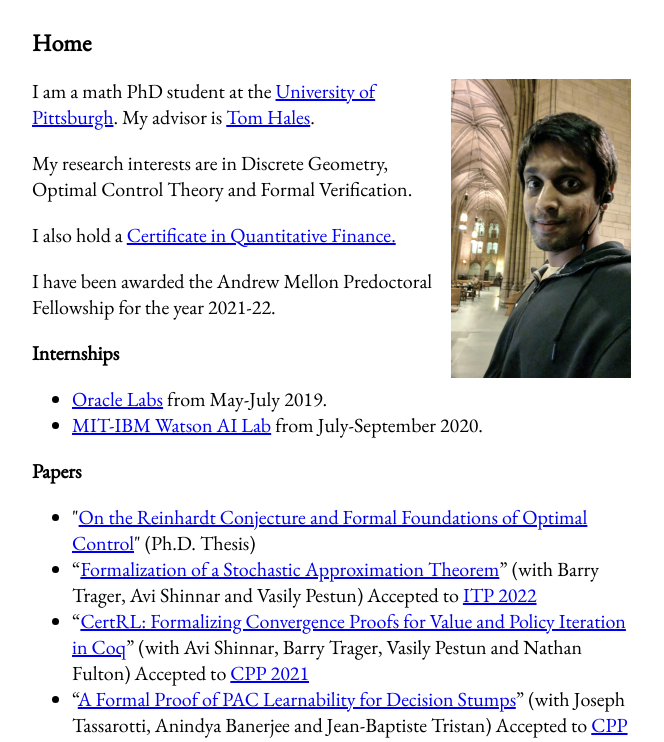
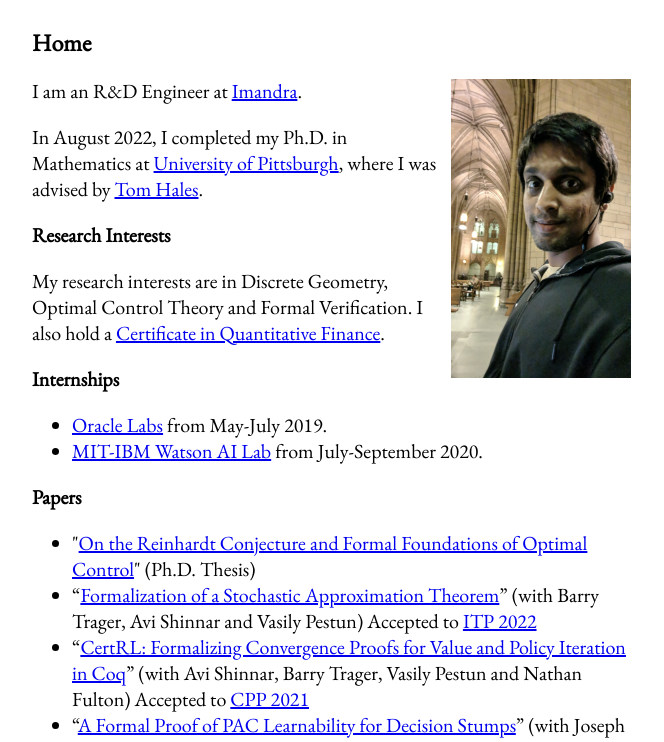
Before and after one commit to kodyvajjha/kodyvajjha.github.io, a plain HTML site: page index.html in a window 1280 px wide. Shown: the part 55-797 px from the top of the page, without its empty margins (308-972 px from the left). Drawn offline with nearby package versions, Linux system fonts and the light colour scheme.

Commit message:
Publish.

```diff
--- a/index.html
+++ b/index.html
@@ -67,12 +67,17 @@
 
 <img src="./images/photo.jpg" style="width:180px; height:auto; float: right; margin: 1px;" />
 
+<p>
+I am an R&D Engineer at <a href="https://www.imandra.ai">Imandra</a>.
+</p>
+
 <!-- <p>Welcome to my blog!</p> -->
-<p> I am a math PhD student at the <a href="https://www.math.pitt.edu">University of Pittsburgh</a>. My advisor is <a href="https://sites.google.com/site/thalespitt/">Tom Hales</a>.
 
-            <p> My research interests are in Discrete Geometry, Optimal Control Theory and Formal Verification. </p>
-<p> I also hold a <a href="https://www.cqf.com/">Certificate in Quantitative Finance.</a></p>
-<p> I have been awarded the Andrew Mellon Predoctoral Fellowship for the year 2021-22.</p>
+<p> In August 2022, I completed my Ph.D. in Mathematics at <a href="https://www.math.pitt.edu">University of Pittsburgh</a>, where I was advised by <a href="https://sites.google.com/site/thalespitt/">Tom Hales</a>.</p>
+<h2> Research Interests </h2>
+<p> My research interests are in Discrete Geometry, Optimal Control Theory and Formal Verification.
+    I also hold a <a href="https://www.cqf.com/">Certificate in Quantitative Finance</a>.
+</p>
 
             <h2> Internships </h2>
             <ul>
```
